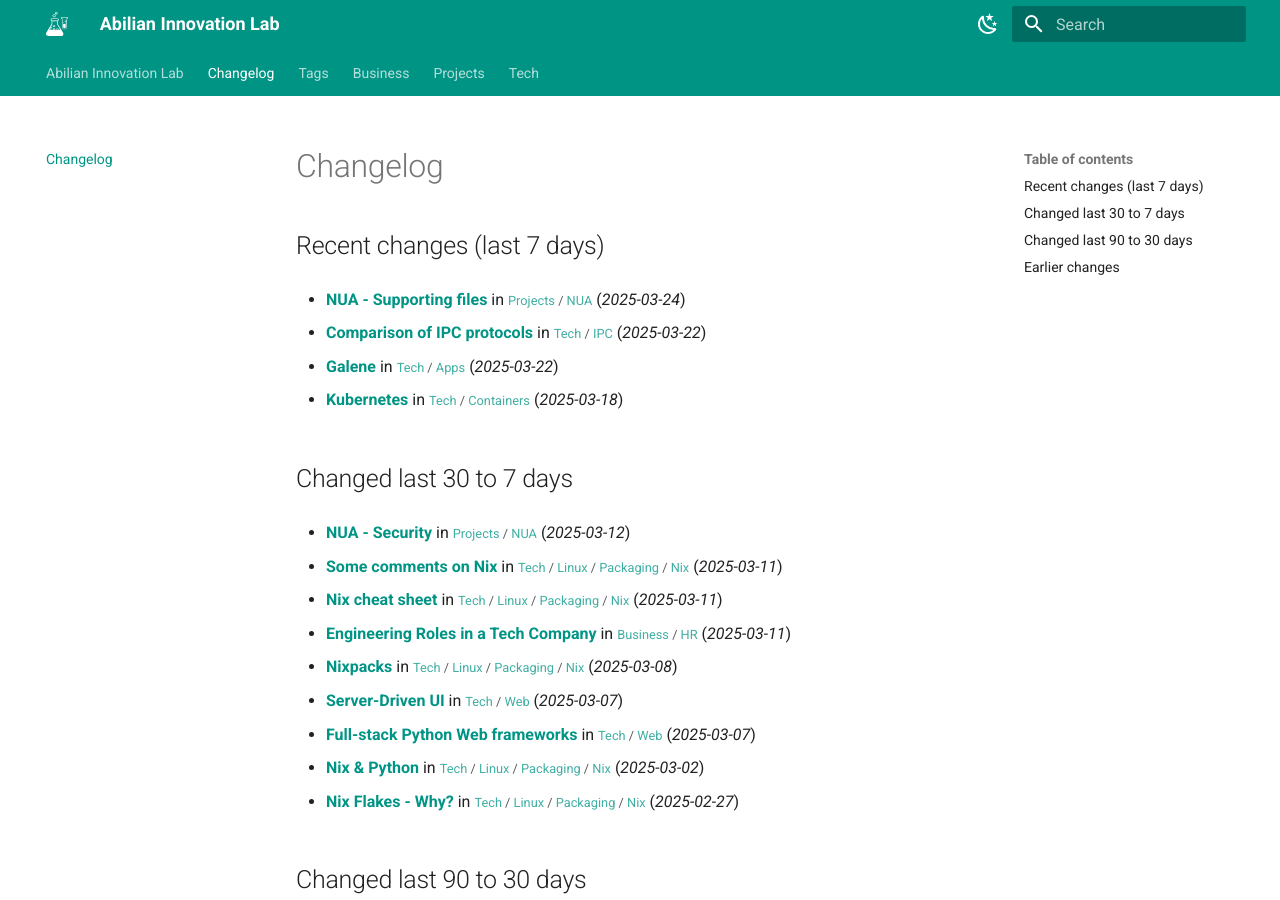
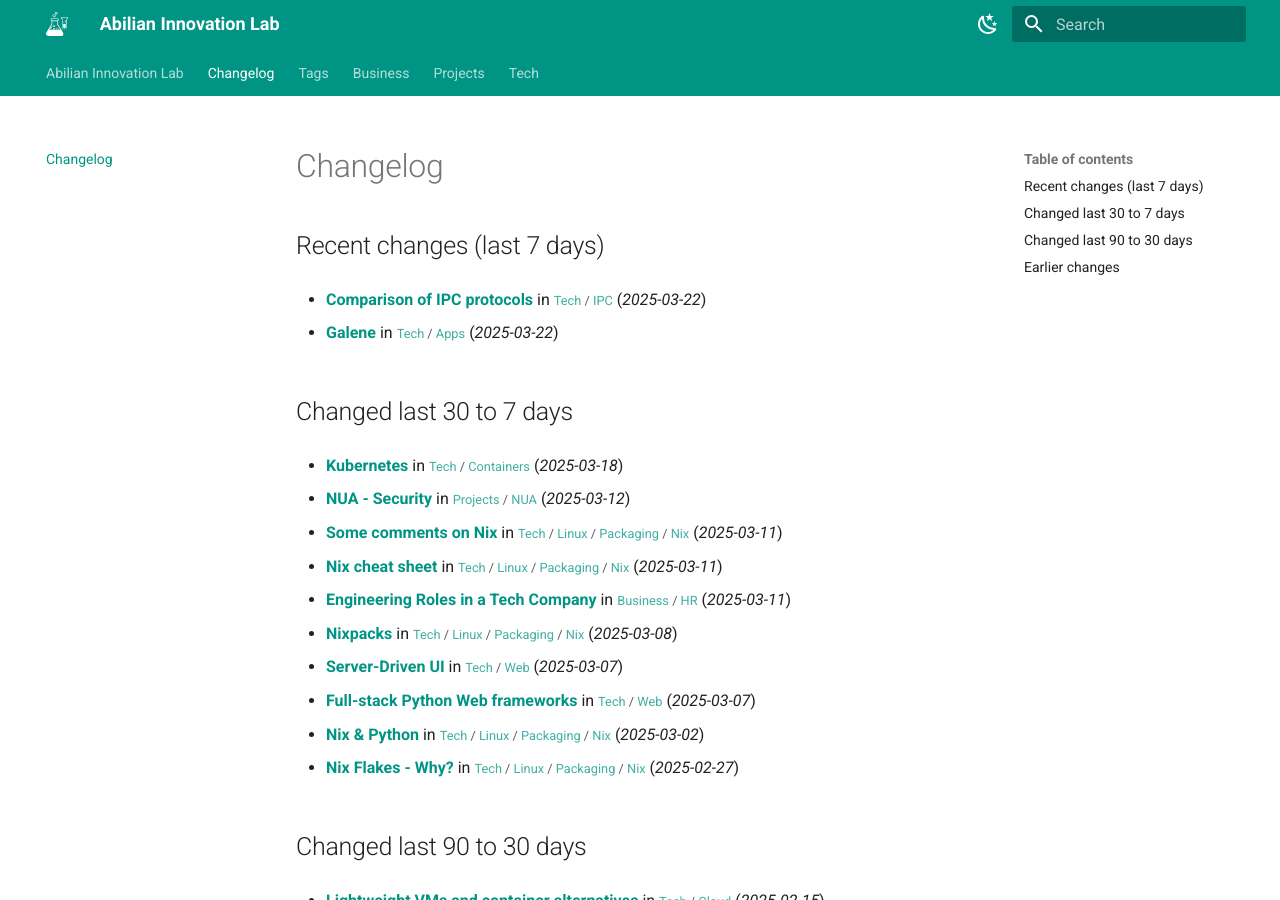
Before and after one commit to abilian/lab.abilian.com, an MkDocs documentation site: the page built from docs/changelog.md, in a window 1280 px wide and 900 px high. Built offline with MkDocs 1.6.1 and Material for MkDocs 9.7.7, drawn with Linux system fonts in a browser that asks for light colours; comment, search, counter and statistics services are not loaded.

Commit message:
Update content

```diff
--- a/docs/changelog.md
+++ b/docs/changelog.md
@@ -1,18 +1,16 @@
 # Changelog
 
 ## Recent changes (last 7 days)
-
-- **[NUA - Supporting files](/Projects/NUA/NUA - Supporting files/)** in <small>[Projects](/Projects/00 Projects/) / [NUA](/Projects/NUA/00 NUA/)</small> (*2025-03-24*)
 
 - **[Comparison of IPC protocols](/Tech/IPC/Comparison of IPC protocols/)** in <small>[Tech](/Tech/00 Technology/) / [IPC](/Tech/IPC/Comparison of IPC protocols/)</small> (*2025-03-22*)
 
 - **[Galene](/Tech/Apps/Galene/)** in <small>[Tech](/Tech/00 Technology/) / [Apps](/Tech/Apps/00 Apps/)</small> (*2025-03-22*)
 
-- **[Kubernetes](/Tech/Containers/Kubernetes/)** in <small>[Tech](/Tech/00 Technology/) / [Containers](/Tech/Containers/Build your own Docker/)</small> (*2025-03-18*)
-
 
 
 ## Changed last 30 to 7 days
+
+- **[Kubernetes](/Tech/Containers/Kubernetes/)** in <small>[Tech](/Tech/00 Technology/) / [Containers](/Tech/Containers/Build your own Docker/)</small> (*2025-03-18*)
 
 - **[NUA - Security](/Projects/NUA/NUA - Security/)** in <small>[Projects](/Projects/00 Projects/) / [NUA](/Projects/NUA/00 NUA/)</small> (*2025-03-12*)
 
```
